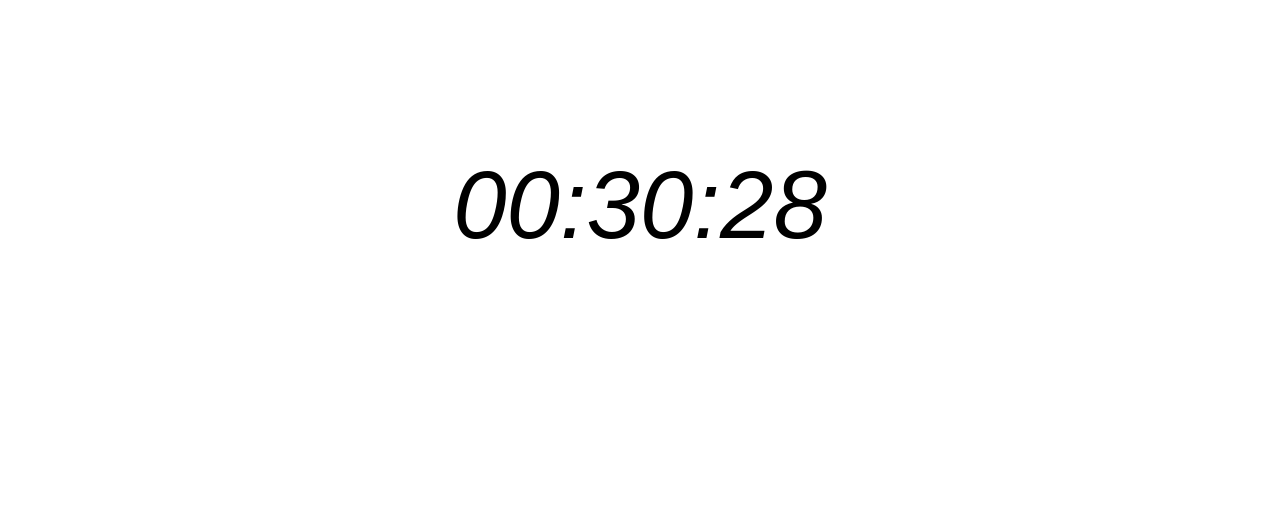
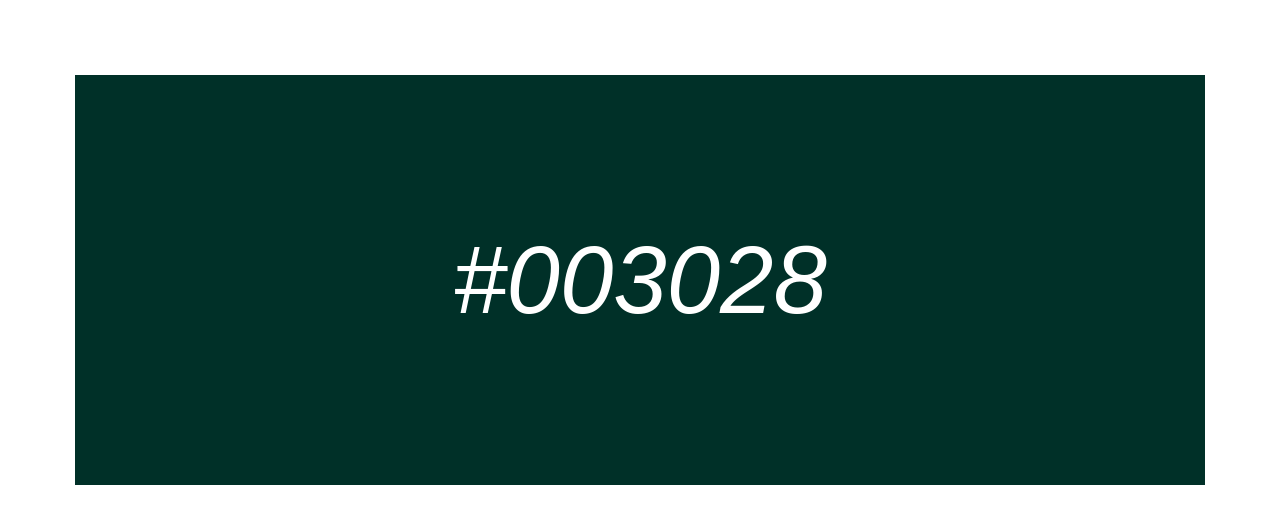
Before and after one commit to henryjf/clock2, a website: page app/index.html in a window 1280 px wide. Drawn offline with Linux system fonts and the light colour scheme.

Commit message:
finished clock to display hexadecimal colors

```diff
--- a/app/js/main.js
+++ b/app/js/main.js
@@ -1,21 +1,25 @@
- var clock = function() {
+
+//Used the Date obj to get hours, minutes and seconds
+  var clock = function() {
   var hours = new Date().getHours();
   var minutes = new Date().getMinutes();
   var seconds = new Date().getSeconds();
-  // console.log(hours, minutes, seconds);
+
+//Used ternary statements to set digits to proper settings
   var hour = (hours > 12) ? hours - 12 : hours;
   var newHour = (hour < 10) ? '0' + hour : hour;
   var min = (minutes < 10) ? '0' + minutes : minutes;
   var sec = (seconds< 10) ? '0' + seconds : seconds;
 
-  // if ( hour < 10)
-  //   return '0' + hour;
+//Added expression to get ready for printing the correct code
+    var clock = '#' + newHour + min + sec;
 
-
-  var clock = newHour + ":" + min + ":" + sec;
-
+//Used document.querySelector to locate where js will be inputted to page
   var timer = document.querySelector('#clock');
+// Used innerHTML to display js to page
   timer.innerHTML = clock;
+// Used properties to access js to change background color in hexadecimal colors
+  timer.style.backgroundColor = clock;
 };
-
+//Used setInterval to call clock function every sec.
 var time = setInterval(clock, 1000);
--- a/src/sass/main.scss
+++ b/src/sass/main.scss
@@ -1,10 +1,12 @@
 body {
-  background-color: #FFFFFF;
+  $number-color: #FFFFFF;
 }
 
 #clock {
   font-size: 96px;
   font-style: italic;
   text-align: center;
-  padding-top: 150px;
+  padding: 150px 50px;
+  margin:75px;
+  color: #FFFFFF;
 }
```
Also changed, not shown: app/css/bundle.css.
